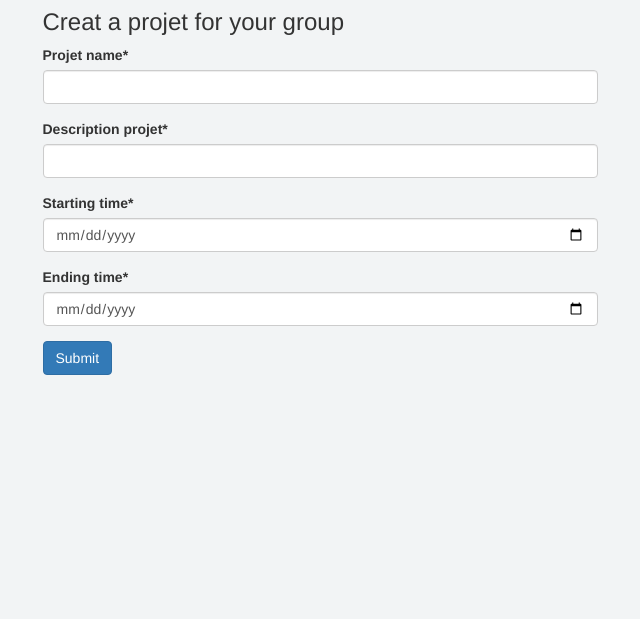
After one commit to xiangjingjing1/Projet-Web, a Django app: page /group/projet/create/2/ in a window 1280 px wide. The commit adds this page. Shown: the part 181-800 px from the top of the page, without its empty margins (320-960 px from the left). Run offline with Django 3.2, Linux system fonts and the light colour scheme; some libraries are stand-ins or nearby versions.

```diff
--- a/src/teamwork/urls.py
+++ b/src/teamwork/urls.py
@@ -26,7 +26,9 @@ from users.views import (
     user_admin_panel,
     group_creat_view,
     group_view,
-    group_member_view
+    group_member_view,
+    projet_creat_view,
+    task_creat_view
 )
 
 urlpatterns = [
@@ -34,6 +36,7 @@ urlpatterns = [
     path('',home_view,name="home"),
     path('register/',user_creat_view,name='register'),
     path('login/', auth_views.LoginView.as_view(template_name='login.html'), name='login'),
+    path('logout/', auth_views.LogoutView.as_view(template_name='logout.html'), name='logout'),
     path('profile/',user_profile_view,name='profile'),
     path('logout/', auth_views.LogoutView.as_view(template_name='logout.html'), name='logout'),
     path('administration/',user_admin_view),
@@ -41,5 +44,7 @@ urlpatterns = [
     path('group/creat/',group_creat_view),
     path('group/',group_list_view,name='group_list'),
     path('group/<int:id>/',group_view,name='group'),
-    path('group/<int:id>/member/',group_member_view,name='group_member')
+    path('group/member/<int:id>/',group_member_view,name='group_member'),
+    path('group/projet/create/<int:id>/',projet_creat_view,name='projet_creat'),
+    path('group/projet/task/create/<int:id>/',task_creat_view,name='task_creat')
 ]
--- a/src/templates/group_list.html
+++ b/src/templates/group_list.html
@@ -4,5 +4,7 @@
   {% for grp in object %}
     <h2>{{ grp.nameGroup }}</h2>
     <a href="{% url 'group' grp.id  %}">Add member</a>
+    <a href="{% url 'projet_creat' grp.id %}">Creat a projet</a>
+    <a href="{% url 'group_member' grp.id %}">The list of member </a>
   {% endfor %}
 {% endblock content %}
--- a/src/templates/index.html
+++ b/src/templates/index.html
@@ -3,8 +3,9 @@
 {% block content %}
     <div class="content-section">
       <div class="media">
-          <h2 class="account-heading">{{ user.username }}</h2>
-          <p class="text-secondary">{{ user.email }}</p>
+          <h2 class="account-heading">Username : {{ user.username }}</h2>
+          <p class="text-secondary">Email: {{ user.email }}</p>
+          <a href="{% url 'logout' %}">Log out </a>
       </div>
       <form class="" method="post" enctype="multipart/form-data">
         {% csrf_token %}
--- /dev/null
+++ b/src/templates/projet_creat.html
@@ -0,0 +1,25 @@
+{% extends "base.html" %}
+{% load crispy_forms_tags %}
+{% block content %}
+    <div class="container">
+        <div class="row">
+            <div class="col-sm-3 col-12">
+            </div>
+            <div class="col-sm-6 col-12">
+                <div>
+                    <h3 class="border-bottom color-title mt-5 mb-3">Creat a projet for your group</h3>
+                </div>
+                <form method="post">
+                {{ formset.non_form_errors }}
+                {% csrf_token %}
+                {{ form|crispy }}
+                <div id="button_connexion">
+                <button type="submit" class="btn btn-primary">Submit</button>
+                </div>
+                </form>
+            </div>
+            <div class="col-sm-3 col-12">
+            </div>
+        </div>
+    </div>
+{% endblock %}
--- a/src/users/forms.py
+++ b/src/users/forms.py
@@ -1,7 +1,8 @@
 from django import forms
+from datetime import datetime
 from django.contrib.auth.models import User
 from django.contrib.auth.forms import UserCreationForm
-from .models import Profile,Group,UserGroup
+from .models import Profile,Group,UserGroup,Projet,Task
 
 #from .models import User,Group,Task,Projet,Processing
 
@@ -39,4 +40,25 @@ class GroupAddUserForm(forms.ModelForm):
     nameUser=forms.CharField(label="User name")
     class Meta:
         model=UserGroup
-        fields=('nameUser',)
+        fields=['nameUser',]
+
+#### Create projet form in administration panel ####
+class ProjetCreationForm(forms.ModelForm):
+    name_projet=forms.CharField(label="Projet name")
+    description=forms.CharField(label="Description projet")
+    starting_date=forms.DateField(label="Starting time",widget=forms.DateInput(attrs={'type':'date'}))
+    ending_date=forms.DateField(label="Ending time",widget=forms.DateInput(attrs={'type':'date'}))
+    class Meta:
+        model=Projet
+        fields=['name_projet','description','starting_date','ending_date']
+
+#### Create task for a projet form ####
+class TaskCreationForm(forms.ModelForm):
+    name_task=forms.CharField(label="Task name")
+    description_task=forms.CharField(label="Description task")
+    task_starting_date=forms.DateField(label="Starting time",widget=forms.DateInput(attrs={'type':'date'}))
+    task_ending_date=forms.DateField(label="Ending time",widget=forms.DateInput(attrs={'type':'date'}))
+    name_user=forms.CharField(label="Member username")
+    class Meta:
+        model=Task
+        fields=['name_task','description_task','task_starting_date','task_ending_date','name_user']
--- a/src/users/models.py
+++ b/src/users/models.py
@@ -21,15 +21,15 @@ class UserGroup(models.Model):
 
 class Projet(models.Model):
     group_projet=models.ForeignKey(Group,on_delete=models.CASCADE)
-    starting_date=models.DateTimeField(default=timezone.now)
-    ending_date=models.DateTimeField(default=timezone.now)
+    starting_date=models.DateField(default=timezone.now)
+    ending_date=models.DateField(default=timezone.now)
     name_projet=models.CharField(max_length=128)
     description=models.TextField(max_length=500)
 
 class Task(models.Model):
-    id_projet=models.ForeignKey(Projet,on_delete=models.CASCADE)
+    id_group=models.ForeignKey(Group,on_delete=models.CASCADE)
     id_employee=models.ForeignKey(Profile,on_delete=models.CASCADE)
     name_task=models.CharField(max_length=128)
     discription_task=models.TextField(max_length=500)
-    task_start_date=models.DateTimeField(default=timezone.now)
-    task_end_date=models.DateTimeField(default=timezone.now)
+    task_start_date=models.DateField(default=timezone.now)
+    task_end_date=models.DateField(default=timezone.now)
--- a/src/users/views.py
+++ b/src/users/views.py
@@ -1,8 +1,17 @@
 from django.shortcuts import render, redirect, get_object_or_404
 from django.contrib import messages,auth
+from datetime import datetime
 from django.contrib.auth.decorators import login_required
-from .forms import UserRegisterForm,UserUpdateForm,ProfileUpdateForm,GroupCreationForm,GroupAddUserForm
-from .models import Profile,User,Group,UserGroup
+from .forms import (
+    UserRegisterForm,
+    UserUpdateForm,
+    ProfileUpdateForm,
+    GroupCreationForm,
+    GroupAddUserForm,
+    ProjetCreationForm,
+    TaskCreationForm
+)
+from .models import Profile,User,Group,UserGroup,Projet,Task
 from django.contrib.auth import authenticate,login
 
 #### Home page views ####
@@ -119,7 +128,7 @@ def group_view(request,id):
 
     return render(request,'group.html',locals())
 
-#### Member list of a group view
+####  Member list of a group view  ####
 def group_member_view(request,id):
     profilelist=[]
     name_group=Group.objects.get(id=id)
@@ -129,3 +138,46 @@ def group_member_view(request,id):
         profilelist.append(profil.firstname)
 
     return render(request,'group_member.html',locals())
+
+####  Creat projet view ####
+def projet_creat_view(request,id):
+    if request.method=="POST":
+        form=ProjetCreationForm(request.POST)
+        if form.is_valid():
+            stardate=form.cleaned_data.get('starting_date')
+            enddate=form.cleaned_data.get('ending_date')
+            dscp=form.cleaned_data.get('description')
+            namep=form.cleaned_data.get('name_projet')
+            projet=Projet(group_projet_id=id,starting_date=stardate,ending_date=enddate,name_projet=namep)
+            projet.save()
+            messages.success(request,f'Projet created !')
+            return redirect('/group/')
+        else:
+            messages.error(request,"Please fill all the information ")
+    else:
+        form=ProjetCreationForm()
+
+    return render(request,'projet_creat.html',locals())
+
+#### Creat a task for a projet ####
+def task_creat_view(request,id):
+    if request.method=="POST":
+        form=TaskCreationForm(request.POST)
+        if form.is_valid():
+            stardate=form.cleaned_data.get('task_starting_date')
+            enddate=form.cleaned_data.get('task_ending_date')
+            dscp=form.cleaned_data.get('description_task')
+            nametask=form.cleaned_data.get('name_task')
+            nameuser=form.cleaned_data.get('name_user')
+            user_profil=User.objects.get(username=nameuser)
+            id_profil=Profile.objects.get(user_id=user_profil.id)
+            task=Task(name_task=nametask,discription_task=dscp,task_start_date=stardate,task_end_date=enddate,id_employee_id=id_profil.id,id_group_id=id)
+            task.save()
+            messages.success(request,f'Task created !')
+            return redirect('/group/')
+        else:
+            messages.error(request,"Please fill all the information ")
+    else:
+        form=TaskCreationForm()
+
+    return render(request,'task_creat.html',locals())
```
Also changed, not shown: src/templates/task_creat.html (added, +25 -0 lines), src/db.sqlite3, src/users/migrations/0002_auto_20200302_2048.py (added), src/users/migrations/0003_auto_20200302_2218.py (added).
